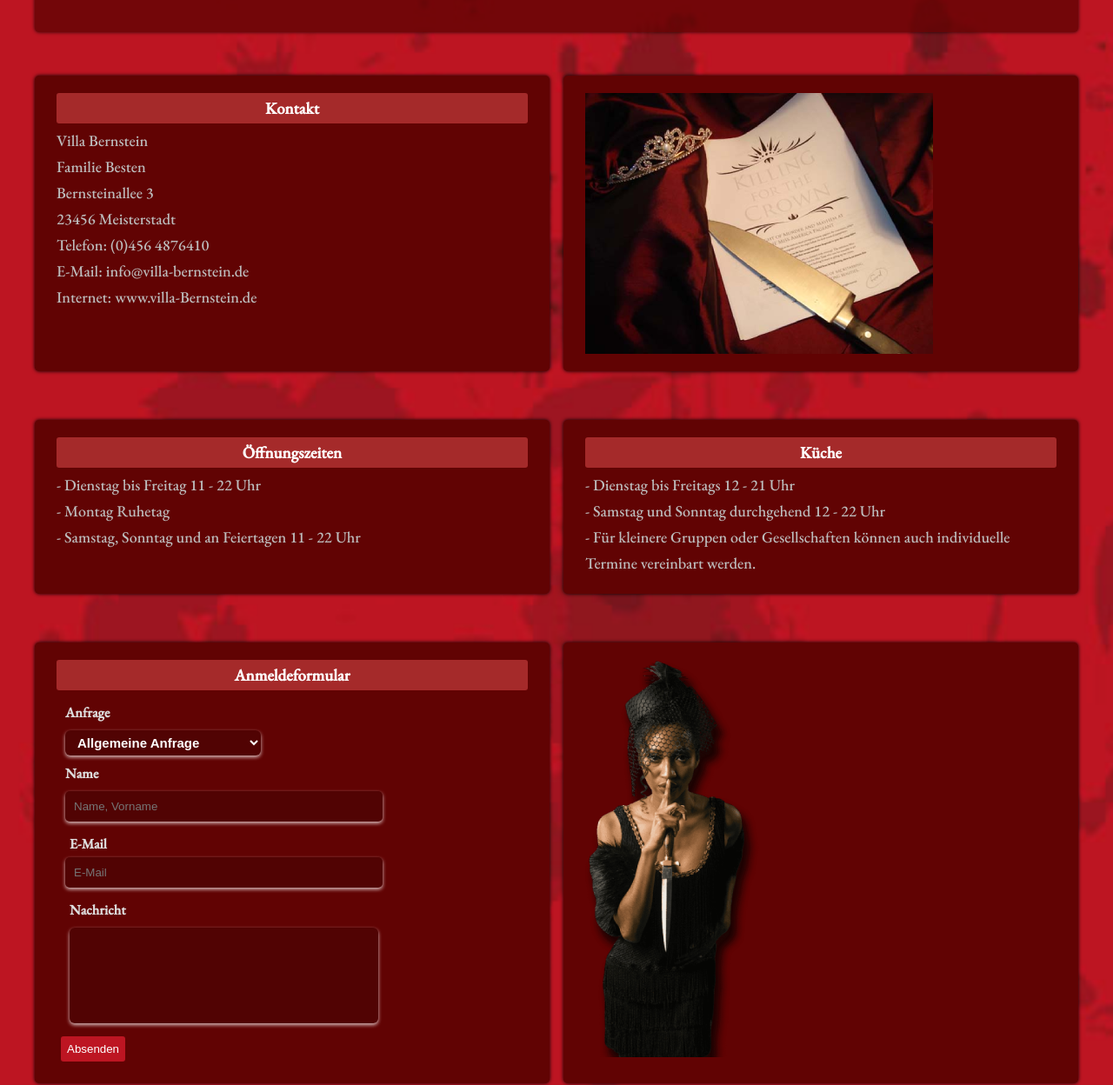
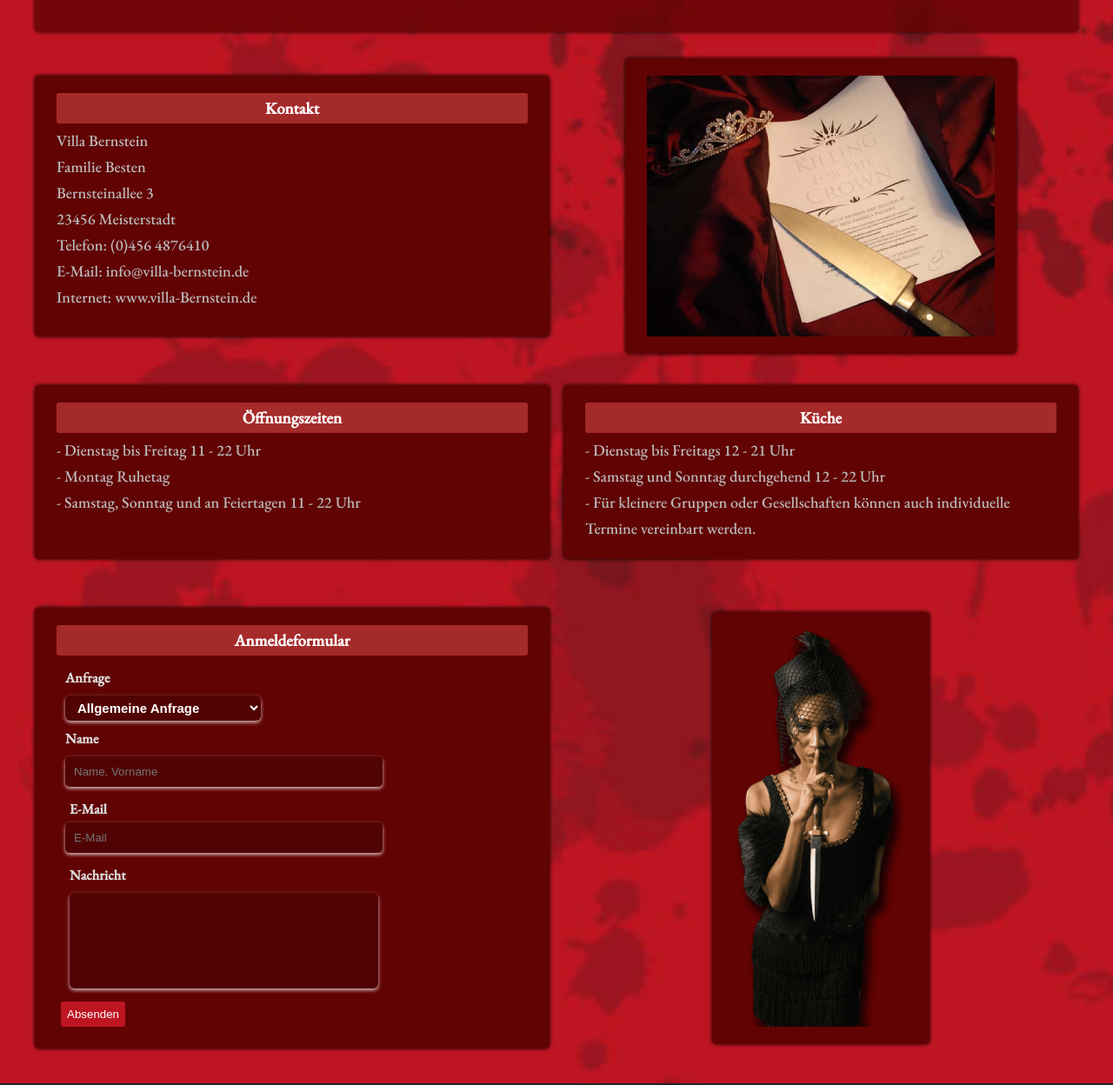
Before and after one commit to luayqasim/project-Site, a plain HTML site: page index.html in a window 1280 px wide. Shown: the part 1064-2312 px from the top of the page at 87% size. Drawn offline with nearby package versions, Linux system fonts and the light colour scheme.

Commit message:
add class .box-image

```diff
--- a/css/style.css
+++ b/css/style.css
@@ -264,6 +264,10 @@ main
     margin:30px auto 0 auto;
 
 }
+.kontakt-container .box-image
+{
+    margin: auto;
+}
 .kontakt-container .box-1 ul,
 .kontakt-container .box-2 ul,
 .kontakt-container .box-3 ul
--- a/index.html
+++ b/index.html
@@ -96,7 +96,7 @@
                     </ul>
                 </div>
             </div>
-            <div class="">
+            <div class="box-image">
                 <img src="./images/Background2.png">
             </div>
             <div class="box-2">
@@ -147,7 +147,7 @@
                     </form>
                 </div>
             </div>
-            <div class="">
+            <div class="box-image">
                 <img src="./images/Background (1).png">
             </div>
         </section>
```
